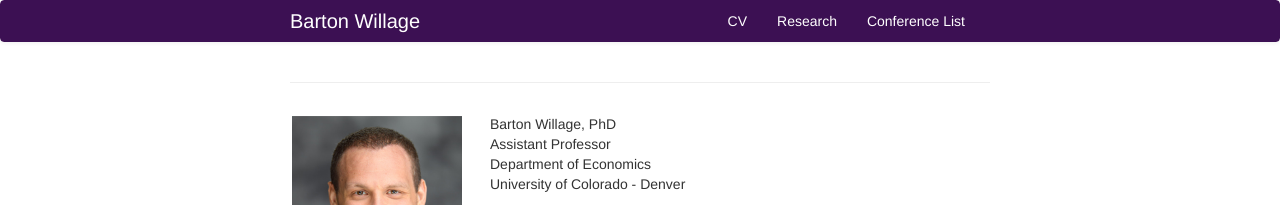
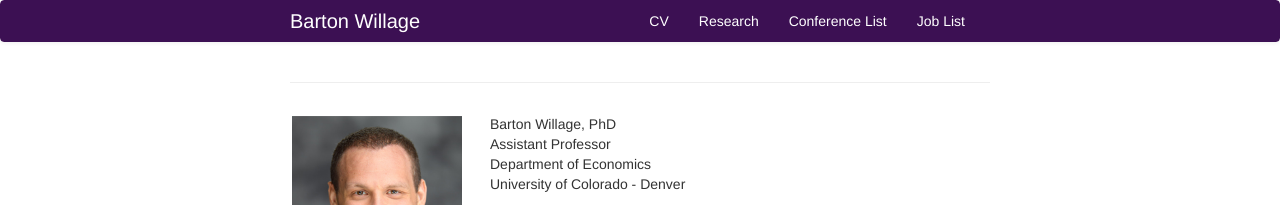
Before and after one commit to bjwillage/bjwillage.github.io, a Jekyll site: the page built from index.md, in a window 1280 px wide. Shown: the top 205 px of the page. Built offline with Jekyll 4.4.1, drawn with Linux system fonts in a browser that asks for light colours.

Commit message:
Update default.html

```diff
--- a/_includes/themes/twitter/default.html
+++ b/_includes/themes/twitter/default.html
@@ -44,6 +44,7 @@
               <li><a href="{{ BASE_PATH }}/assets/CV.pdf">CV</a></li>
               <li><a href="{{ BASE_PATH }}/pages/research.html">Research</a></li>
               <li><a href="https://docs.google.com/spreadsheets/d/1MNeXLKiwQA4MK3cZ3Hr1WWXZTReh3rKQU_yfTKnu-hg/edit?usp=sharing">Conference List</a></li>
+              <li><a href="{{ BASE_PATH }}/pages/Jobs.html">Job List</a></li>
           </ul>
         </div>
       </div>
```
